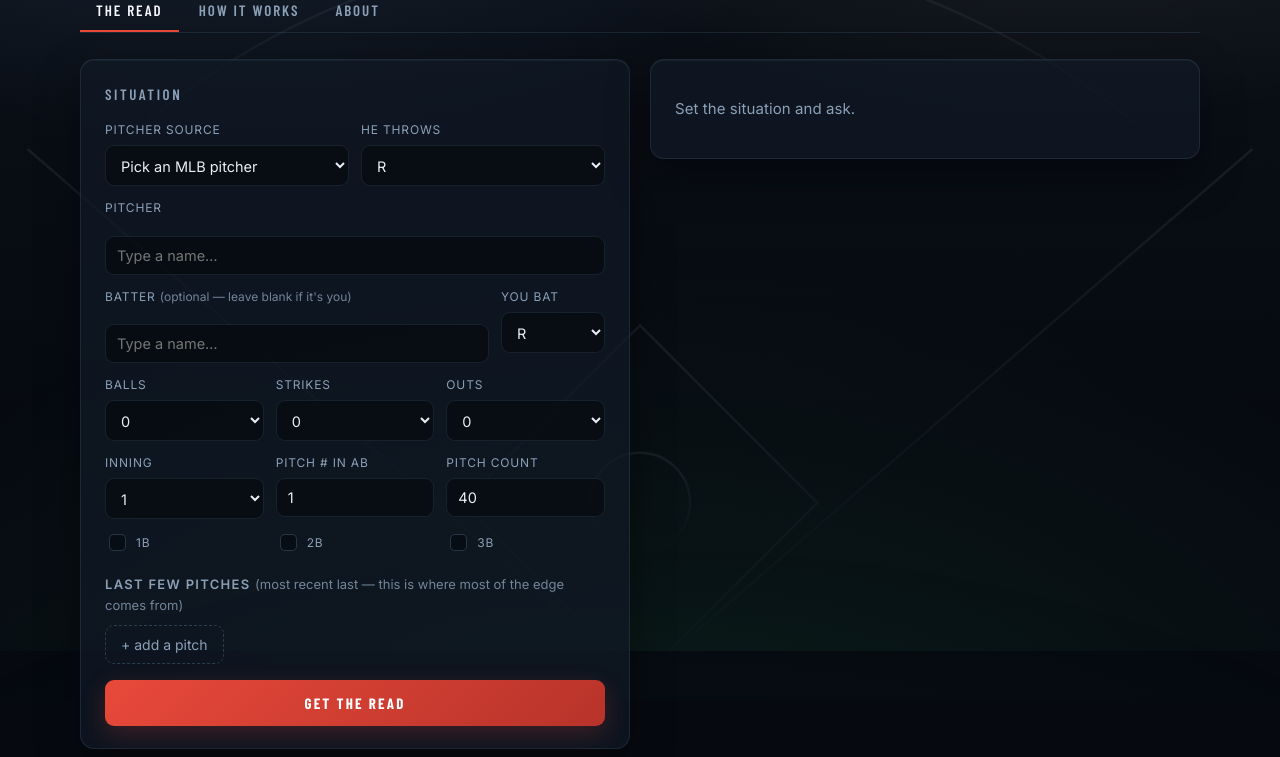
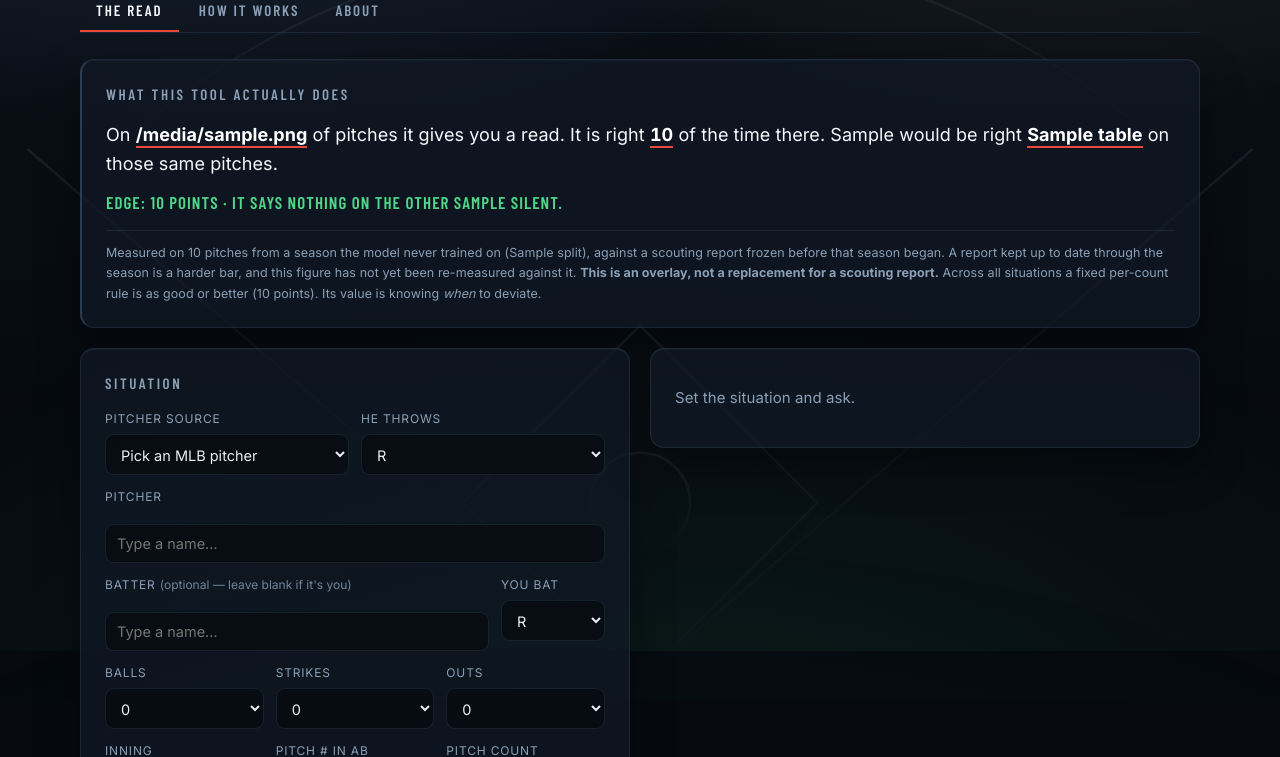
Before and after one commit to nabeelh0217/NextPitchAIv2, a Flask app: template site/templates/index.html in a window 1280 px wide. Shown: the part 149-906 px from the top of the page. Run offline with Flask 3, Linux system fonts and the light colour scheme; the template is opened without the code that fills it: most values are stand-ins (such as "Sample title", 1, 10 or a date in 2020).

Commit message:
Site: serve what the gate measures, and let the verdict choose the words
The bundle. build_serving_artifacts.py takes --data-dir, so it can be
built from a dataset extended to a new season. Rosters are keyed by raw
MLB id from the row metadata rather than by the encoded id, which pools
every player without an embedding into one row. Every pitcher with 100+
pitches is listed, including those who debuted after training; they are
served from the unknown-pitcher embedding with their own priors and
arsenal, which is how the gate scores them. Arsenals are every pitch
type thrown through the newest data, the same mask the gate measures
with, instead of one frozen at the end of training. League fallbacks are
the values preprocessing used, not an average over rows the model never
saw. The builder refuses to run without a claim, and refuses a claim
measured on a different model file than the one it is exporting. On a
dataset without row metadata its output is byte-identical to before.

The words. "Beats a scouting report" is a claim about a number, and it
was written into the template and the About tab as prose. claim_view()
now derives every sentence about accuracy from the gate's verdict:
confirmed, reduced, not confirmed, validation only, or legacy. If the
test does not show an edge, the page says that, in a neutral colour,
and the closing paragraph of the bio changes with it.

Until the bundle is rebuilt the site keeps showing the existing figure,
with one added sentence saying what it was measured against: a scouting
report frozen before the season began.

Checked under gunicorn with the committed bundle (health check, page,
player search, a prediction) and in a browser in the legacy and
not-confirmed states. The serving path still imports nothing heavier
than numpy and pandas.

Co-Authored-By: Claude Fable 5.2 <noreply@anthropic.com>
Claude-Session: https://claude.ai/code/session_01PjRRkBDpVDpvmaaNYWt6fB

```diff
--- a/site/app.py
+++ b/site/app.py
@@ -7,9 +7,13 @@ NextPitchAI v6 — Flask app
 The product is a SELECTIVE OVERLAY. It stays silent unless the read
 clears the confidence threshold the gate measured, because a wrong
 commit costs a hitter more than no advice. Every accuracy figure shown
-is read from data_v5/product_claim_v5.json, written by
-analyze_actionability.py on held-out rows — the app never hardcodes a
-number, so it cannot keep quoting a figure a retrain invalidated.
+is read from product_claim_v5.json, written by analyze_actionability.py
+on held-out rows — the app never hardcodes a number, so it cannot keep
+quoting a figure a retrain invalidated.
+
+The same goes for the WORDS. "Beats a scouting report" is a claim about
+a number; claim_view() decides which sentences the page may use from the
+gate's verdict, so the copy cannot outlive the result either.
 """
 import sys
 from pathlib import Path
@@ -43,13 +47,6 @@ ABOUT = {
         "the same at-bat, which flattered it badly; the honest test is a "
         "whole season it has never seen. Several results I was pleased with "
         "did not survive that change.",
-
-        "What is here is what survived. It learns from about 2.9 million "
-        "pitches thrown between 2022 and 2024 and is measured on all of 2025, "
-        "a season held out entirely. It speaks on roughly a third of pitches "
-        "and beats a count-split scouting report by a few points there, and "
-        "stays quiet the rest of the time. That is a smaller claim than I set "
-        "out hoping for. It is the one I can defend.",
     ],
     "links": [
         {"label": "GitHub", "url": "https://github.com/nabeelh0217/NextPitchAIv2"},
@@ -57,6 +54,113 @@ ABOUT = {
         # {"label": "Email", "url": "mailto:you@example.com"},
     ],
 }
+
+# The closing paragraph of the bio states a result, so it is written per
+# verdict rather than once. Edit the wording freely; keep one per verdict.
+ABOUT_CLOSING = {
+    # Before the fair re-measurement: the claim as first published.
+    "legacy": (
+        "What is here is what survived. It learns from about 2.9 million "
+        "pitches thrown between 2022 and 2024 and is measured on all of 2025, "
+        "a season held out entirely. It speaks on roughly a third of pitches "
+        "and beats a count-split scouting report by a few points there, and "
+        "stays quiet the rest of the time. That is a smaller claim than I set "
+        "out hoping for. It is the one I can defend."),
+    "validation_only": (
+        "What is here is what survived so far. It learns from pitches thrown "
+        "through {train_through} and is measured on {season}, against "
+        "{bar}. On about {coverage} of pitches it gives a read, and is right "
+        "{tool} of the time there to the report's {table}. Those settings "
+        "were tuned on that same season, so the real test is the next one."),
+    "confirmed": (
+        "What is here is what survived. It learns from pitches thrown through "
+        "{train_through}, was tuned on {tuned_on}, and is tested on all of "
+        "{season} — a season it never saw, against {bar}. It speaks on about "
+        "{coverage} of pitches and beats that report by {edge} points there, "
+        "and stays quiet the rest of the time. That is a smaller claim than I "
+        "set out hoping for. It is the one I can defend."),
+    "reduced": (
+        "What is here is what survived. It learns from pitches thrown through "
+        "{train_through}, was tuned on {tuned_on}, and is tested on all of "
+        "{season} — a season it never saw, against {bar}. It speaks on about "
+        "{coverage} of pitches and beats that report by {edge} points there. "
+        "That is real, but it is under the two points I set as the bar before "
+        "I looked, and I would rather show the small number than a flattering "
+        "one."),
+    "not_confirmed": (
+        "The last test was the hardest. I let the scouting report keep up "
+        "with the season, the way a real one does, and scored all of "
+        "{season} — a year the model had never seen and nothing had been "
+        "tuned on. There it speaks on about {coverage} of pitches and is "
+        "right {tool} of the time; the scouting report is right {table} on "
+        "those same pitches. That is not an edge. I have left the tool up "
+        "with the real number on it, because the measurement is the result, "
+        "and it says exactly what the next version has to beat."),
+}
+
+
+def claim_view(claim):
+    """
+    Everything the page says about accuracy, derived from the gate's claim.
+
+    Returns None when there is no claim to show. `status` is the gate's
+    verdict: confirmed / reduced / not_confirmed for a season nothing was
+    tuned on, validation_only for the tuning season, and legacy for a
+    claim written before the gate compared against an up-to-date table.
+    """
+    rec = (claim or {}).get("recommended")
+    if not rec:
+        return None
+    status = claim.get("status") or "legacy"
+    overall = claim.get("overall") or {}
+    ci = rec.get("edge_ci")
+    pct = lambda x, d=1: f"{x * 100:.{d}f}%"        # noqa: E731
+    v = {
+        "status": status,
+        "tested": status in ("confirmed", "reduced", "not_confirmed"),
+        # May the page say the tool BEATS the report? Only on the gate's word.
+        "beats": status in ("confirmed", "reduced", "legacy")
+                 or (status == "validation_only" and rec["edge"] > 0),
+        "coverage": pct(rec["coverage"], 0),
+        "silent": pct(1.0 - rec["coverage"], 0),
+        "tool": pct(rec["tool_accuracy"]),
+        "table": pct(rec["table_accuracy"]),
+        "edge": f"{rec['edge'] * 100:+.1f}",
+        "ci": (f"{ci[0] * 100:+.1f} to {ci[1] * 100:+.1f}" if ci else None),
+        "n": f"{int(claim.get('n_val', 0)):,}",
+        # A claim from before the gate kept the table current was measured
+        # against a frozen one; the page must not call that "up to date".
+        "bar": ("an up-to-date scouting report" if status != "legacy"
+                else "a count-split scouting report"),
+        "bar_detail": claim.get("baseline_plain"),
+        # Where the difference sits relative to zero, by its interval.
+        "sign": ("ahead" if ci and ci[0] > 0 else
+                 "behind" if ci and ci[1] < 0 else "zero"),
+        "season": claim.get("evaluated_season"),
+        "tuned_on": claim.get("tuned_on"),
+        "train_through": claim.get("train_through"),
+        "split": claim.get("split"),
+        "min_edge": f"{float(claim.get('min_edge', 0.02)) * 100:.0f}",
+        # Across EVERY situation, not only where it speaks.
+        "overall": overall.get("verdict") or "legacy",
+        "overall_lift": f"{float(overall.get('lift', claim.get('section5_lift_vs_scout', 0.0))) * 100:+.1f}",
+    }
+    v["bar_cap"] = v["bar"][0].upper() + v["bar"][1:]
+    return v
+
+
+def about_for(view):
+    """The About tab, with a closing paragraph that matches the verdict.
+
+    With no claim there is no result to state, so there is no closing
+    paragraph: a sentence about beating a scouting report must not appear
+    on a page that carries no measurement.
+    """
+    if not view:
+        return ABOUT
+    closing = ABOUT_CLOSING.get(view["status"], ABOUT_CLOSING["legacy"])
+    return {**ABOUT, "body": ABOUT["body"] + [closing.format(**view)]}
+
 
 app = Flask(__name__)
 _P = None
@@ -76,17 +180,19 @@ def get_predictor():
 @app.route("/")
 def index():
     p = get_predictor()
+    view = claim_view(p.claim) if p else None
     return render_template(
         "index.html", error=_ERR,
         pitchers=p.pitcher_ids()[:800] if p else [],
         batters=p.batter_ids()[:800] if p else [],
-        claim=p.claim if p else None,
+        cv=view,
+        data_through=(p.smeta.get("data_through") if p else None),
         outcomes=["ball", "called_strike", "whiff", "foul", "in_play"],
         pitches=p.classes if p else [],
         pitch_names=PITCH_NAMES,
         hard_family=sorted(FASTBALL_FAMILY),
         outcome_names=OUTCOME_NAMES,
-        about=ABOUT)
+        about=about_for(view))
 
 
 @app.route("/api/arsenal/<int:pitcher>")
--- a/site/static/style.css
+++ b/site/static/style.css
@@ -122,6 +122,9 @@ h3 {
   font-family:"Barlow Condensed", system-ui, sans-serif;
   letter-spacing:.06em; font-size:17px; text-transform:uppercase;
 }
+/* A difference that could not be told from zero is not good news, and
+   must not be dressed as it: no green. */
+.claim .edge.flat { color:var(--dim); }
 .claim .caveat {
   margin:0; color:var(--dim); font-size:12.5px; line-height:1.65;
   border-top:1px solid var(--line); padding-top:12px;
--- a/site/templates/index.html
+++ b/site/templates/index.html
@@ -47,27 +47,70 @@
 {% else %}
 
 <section id="pane-tool" class="pane">
-{% if claim and claim.recommended %}
+{% if cv %}
 <div class="panel claim">
   <h2>What this tool actually does</h2>
   <p class="big">
-    On <strong>{{ '%.0f'|format(claim.recommended.coverage * 100) }}%</strong>
-    of pitches it gives you a read. It is right
-    <strong>{{ '%.1f'|format(claim.recommended.tool_accuracy * 100) }}%</strong>
-    of the time there. A count-split scouting report would be right
-    <strong>{{ '%.1f'|format(claim.recommended.table_accuracy * 100) }}%</strong>
-    on those same pitches.
+    On <strong>{{ cv.coverage }}</strong> of pitches it gives you a read.
+    It is right <strong>{{ cv.tool }}</strong> of the time there.
+    {{ cv.bar_cap }} would be right <strong>{{ cv.table }}</strong> on those
+    same pitches.
   </p>
-  <p class="edge">Edge: +{{ '%.1f'|format(claim.recommended.edge * 100) }} points
-     &middot; it says nothing on the other
-     {{ '%.0f'|format(100 - claim.recommended.coverage * 100) }}%.</p>
+  {% if cv.status == 'not_confirmed' %}
+  <p class="edge flat">Difference: {{ cv.edge }} points —
+     {% if cv.sign == 'behind' %}the scouting report was ahead{% else %}too
+     small to tell from zero{% endif %}
+     &middot; it says nothing on the other {{ cv.silent }}.</p>
+  {% else %}
+  <p class="edge">Edge: {{ cv.edge }} points
+     &middot; it says nothing on the other {{ cv.silent }}.</p>
+  {% endif %}
   <p class="caveat">
-    Measured on {{ '{:,}'.format(claim.n_val) }} pitches from a season the
-    model never trained on ({{ claim.split }}).
-    <strong>This is an overlay, not a replacement for a scouting report.</strong>
-    Across all situations a fixed per-count rule is as good or better
-    ({{ '%+.1f'|format(claim.section5_lift_vs_scout * 100) }} points).
-    Its value is knowing <em>when</em> to deviate.
+    {% if cv.tested %}
+      Tested on {{ cv.n }} pitches from the {{ cv.season }} season. The model
+      learned from seasons through {{ cv.train_through }} and its settings were
+      fixed on {{ cv.tuned_on }}; nothing was adjusted on {{ cv.season }}.
+      {% if cv.bar_detail %}The scouting report it is measured against is
+      {{ cv.bar_detail }}.{% endif %}
+      {% if cv.ci %}The 95% interval on the difference runs from
+      {{ cv.ci }} points.{% endif %}
+      {% if cv.status == 'not_confirmed' %}
+        <strong>This test does not show the tool beating an up-to-date
+        scouting report.</strong> An earlier figure on this page did; it was
+        measured against a report frozen before the season began, which is
+        an easier bar than the one a hitter actually has.
+      {% elif cv.status == 'reduced' %}
+        <strong>The edge is real but small</strong> — under the
+        +{{ cv.min_edge }} points this project set as its bar before looking.
+      {% endif %}
+    {% elif cv.status == 'validation_only' %}
+      Measured on {{ cv.n }} pitches from {{ cv.season }}, the season the
+      model's settings were tuned on. The confidence threshold was chosen on
+      these same pitches, so read this as a tuning result, not a test.
+      {% if cv.bar_detail %}The scouting report it is measured against is
+      {{ cv.bar_detail }}.{% endif %}
+    {% else %}
+      Measured on {{ cv.n }} pitches from a season the model never trained on
+      ({{ cv.split }}), against a scouting report frozen before that season
+      began. A report kept up to date through the season is a harder bar, and
+      this figure has not yet been re-measured against it.
+    {% endif %}
+    {% if cv.overall == 'ahead' %}
+      Across every situation, not only where it speaks, it is ahead of that
+      report as well ({{ cv.overall_lift }} points).
+    {% elif cv.overall == 'level' %}
+      <strong>This is an overlay, not a replacement for a scouting
+      report.</strong> Across every situation the two cannot be told apart
+      ({{ cv.overall_lift }} points).
+    {% elif cv.overall == 'behind' %}
+      <strong>This is not a replacement for a scouting report.</strong> Across
+      every situation the report is ahead ({{ cv.overall_lift }} points).
+    {% else %}
+      <strong>This is an overlay, not a replacement for a scouting report.</strong>
+      Across all situations a fixed per-count rule is as good or better
+      ({{ cv.overall_lift }} points). Its value is knowing <em>when</em> to
+      deviate.
+    {% endif %}
   </p>
 </div>
 {% endif %}
@@ -180,41 +223,63 @@
     from one who fouled off three fastballs, and the model reads that.</p>
 
     <h2>Why it stays quiet most of the time</h2>
-    <p>On roughly two thirds of pitches it says <strong>NO READ</strong>. That
-    is the design, not a shortcoming. Gearing up for a fastball and getting a
-    changeup is worse than having had no opinion, so it only speaks when the
-    read is strong enough to act on. The silence is the feature.</p>
+    <p>On {% if cv %}about {{ cv.silent }} of{% else %}most{% endif %} pitches
+    it says <strong>NO READ</strong>. That is the design, not a shortcoming.
+    Gearing up for a fastball and getting a changeup is worse than having had
+    no opinion, so it only speaks when the read is strong enough to act on.</p>
 
-    {% if claim and claim.recommended %}
+    {% if cv %}
     <h2>What the numbers mean</h2>
     <table class="nums">
-      <tr><td><strong>{{ '%.0f'|format(claim.recommended.coverage * 100) }}%</strong></td>
+      <tr><td><strong>{{ cv.coverage }}</strong></td>
           <td>how often it says anything at all</td></tr>
-      <tr><td><strong>{{ '%.1f'|format(claim.recommended.tool_accuracy * 100) }}%</strong></td>
+      <tr><td><strong>{{ cv.tool }}</strong></td>
           <td>how often it is right when it does speak</td></tr>
-      <tr><td><strong>{{ '%.1f'|format(claim.recommended.table_accuracy * 100) }}%</strong></td>
-          <td>how often an ordinary count-based scouting report would be right
-              on those same pitches</td></tr>
-      <tr><td><strong>+{{ '%.1f'|format(claim.recommended.edge * 100) }}</strong></td>
-          <td>the gap between those two — the part that is new information</td></tr>
+      <tr><td><strong>{{ cv.table }}</strong></td>
+          <td>how often {{ cv.bar }} would be right on those same pitches</td></tr>
+      <tr><td><strong>{{ cv.edge }}</strong></td>
+          <td>the gap between those two, in points{% if cv.beats %} — the part
+              that is new information{% endif %}</td></tr>
     </table>
-    <p>That last line is the whole thing. Being right
-    {{ '%.1f'|format(claim.recommended.tool_accuracy * 100) }}% sounds strong
-    until you learn a plain scouting report gets
-    {{ '%.1f'|format(claim.recommended.table_accuracy * 100) }}% on the same
-    pitches. The honest claim is the <em>difference</em>, and it is a few
-    points wide.</p>
+    <p>That last line is the whole thing. Being right {{ cv.tool }} sounds
+    strong until you learn a scouting report gets {{ cv.table }} on the same
+    pitches. The honest claim is the <em>difference</em>{% if cv.status == 'not_confirmed' %},
+    and on a season the model had never seen
+    {% if cv.sign == 'behind' %}the report came out ahead.{% else %}there was
+    none that could be told apart from zero.{% endif %}{% else %}:
+    {{ cv.edge }} points.{% endif %}</p>
     {% endif %}
 
     <h2>What it is not</h2>
+    {% if cv and cv.status == 'not_confirmed' %}
+    <p>On current evidence it is <strong>not better than a scouting report</strong>
+    — not across the board, and not on the pitches where it speaks. What it
+    does give you is the whole picture for one pitch: every pitch he could
+    throw here and how likely the model thinks each one is, with the sequence
+    so far taken into account. Treat it as a second opinion, not an edge.</p>
+    {% elif cv and cv.overall == 'ahead' %}
+    <p>It is not a reason to stop reading the pitcher. Its calls are only worth
+    acting on where it is confident, which is why it stays silent the rest of
+    the time.</p>
+    {% else %}
     <p>It will not beat a scouting report across the board. Measured over every
-    situation, a fixed per-count rule is as good or slightly better. Its value
-    is narrower: <strong>spotting the moments when the usual read is
-    wrong.</strong></p>
-    <p class="note">Every figure here was measured on a full season the model
-    never saw while training{% if claim %} ({{ '{:,}'.format(claim.n_val) }}
-    pitches){% endif %}. A model scored on data it trained on looks far better
-    and means nothing.</p>
+    situation, a scouting report is as good or better. Its value is narrower:
+    <strong>spotting the moments when the usual read is wrong.</strong></p>
+    {% endif %}
+    <p class="note">
+    {% if cv and cv.tested %}
+      Every figure here comes from the {{ cv.season }} season ({{ cv.n }}
+      pitches). The model learned from seasons through {{ cv.train_through }},
+      its settings were tuned on {{ cv.tuned_on }}, and {{ cv.season }} was used
+      for nothing but this test. A model scored on data it trained or tuned on
+      looks better and means less.
+    {% else %}
+      Every figure here was measured on a full season the model never saw while
+      training{% if cv %} ({{ cv.n }} pitches){% endif %}. A model scored on
+      data it trained on looks far better and means nothing.
+    {% endif %}
+    {% if data_through %}Pitcher tendencies and arsenals are current through
+    {{ data_through }}.{% endif %}</p>
 
     <h2>Beyond the majors</h2>
     <p>Set the pitcher source to <em>Enter a pitch mix</em> and it works for
```
Also changed, not shown: site/build_serving_artifacts.py (+230 -121 lines), site/predictor.py (+6 -1 lines).
